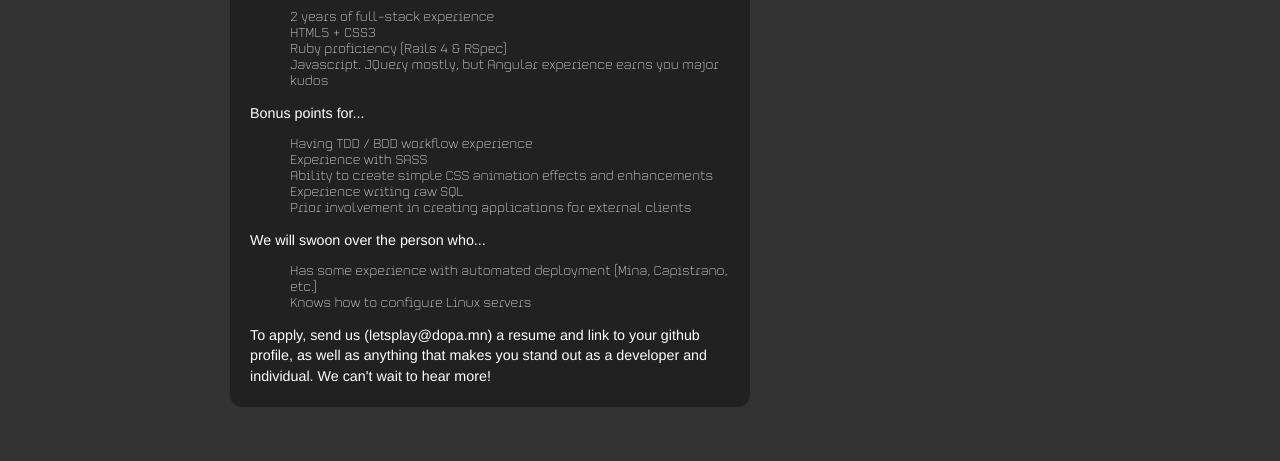
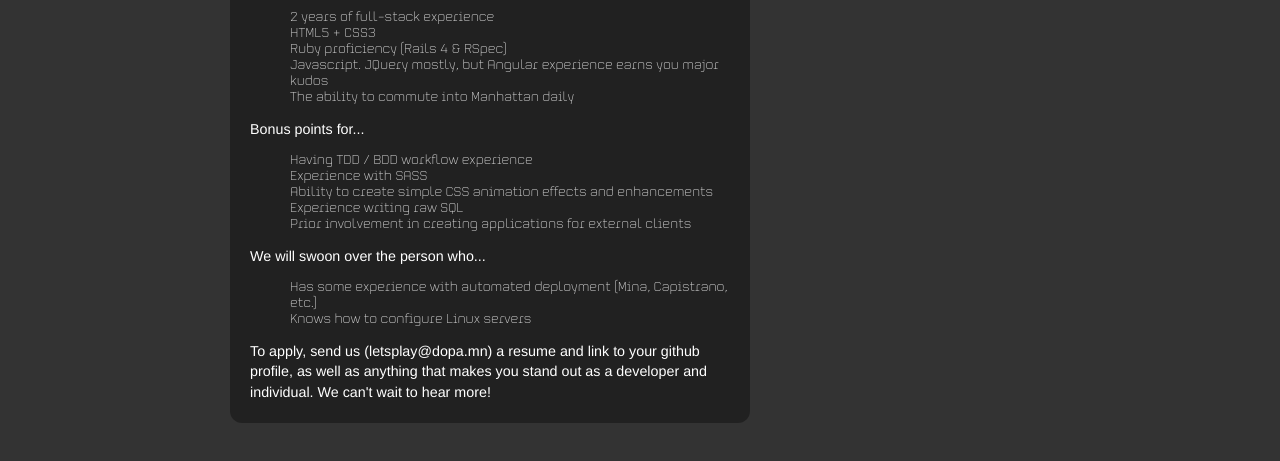
Before and after one commit to dopa/dopa-web, a plain HTML site: page opportunities/developer/index.html in a window 1280 px wide. Shown: the part 321-782 px from the top of the page. Drawn offline with Linux system fonts and the light colour scheme; a small style sheet from the web is missing.

Commit message:
Adds commuting line to developer post

```diff
--- a/opportunities/developer/index.html
+++ b/opportunities/developer/index.html
@@ -70,6 +70,7 @@ i<!DOCTYPE html>
                 <li>HTML5 + CSS3</li>
                 <li>Ruby proficiency (Rails 4 &amp; RSpec)</li>
                 <li>Javascript. JQuery mostly, but Angular experience earns you major kudos</li>
+                <li>The ability to commute into Manhattan daily</li>
               </ul>
             </p>
             <p>
```
